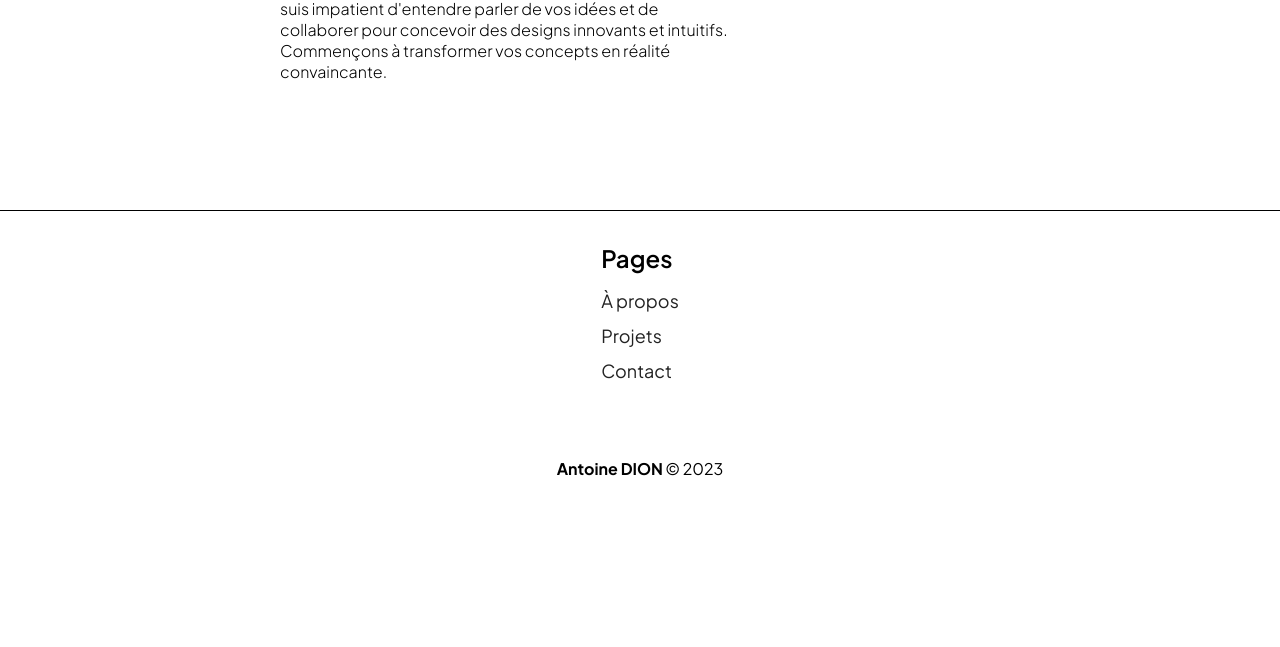
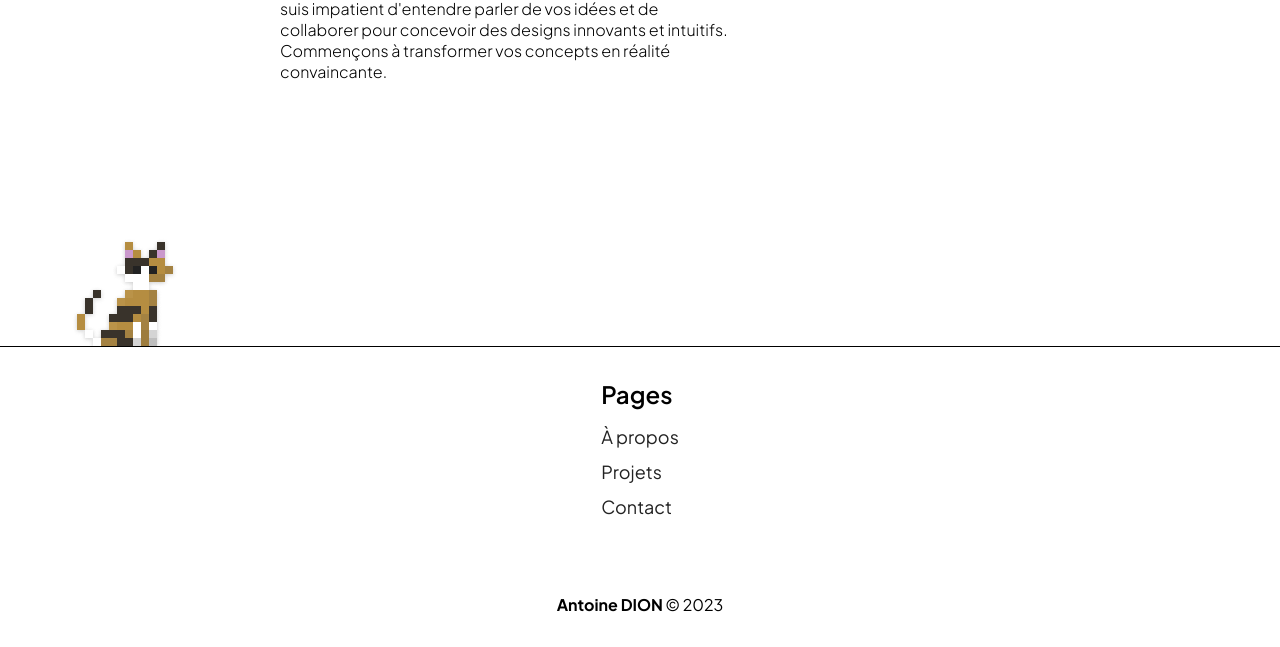
Before and after one commit to A2onCraft/portfolio, a plain HTML site: page index.html in a window 1280 px wide. Shown: the part 2443-3090 px from the top of the page. Before the commit the page ends 2954 px from the top, so only its background shows below. Drawn offline with nearby package versions, Linux system fonts and the light colour scheme.

Commit message:
ajout de Pipa !

```diff
--- a/index.html
+++ b/index.html
@@ -184,6 +184,8 @@
 		</div>
 	</div>
 
+	<img src="./assets/pipa.png" class="pipa"/>
+
 	<footer>
 		<div class="links">
 			<ul>
--- a/styles/styles.less
+++ b/styles/styles.less
@@ -183,6 +183,12 @@ header {
 
 body{
 	font-family: 'Plus Jakarta Sans';
+}
+
+.pipa{
+	position: relative;
+    bottom: -4px;
+    left: 5%;
 }
 
 .main-content{
```
Also changed, not shown: assets/pipa.png (added), styles/styles.css.
